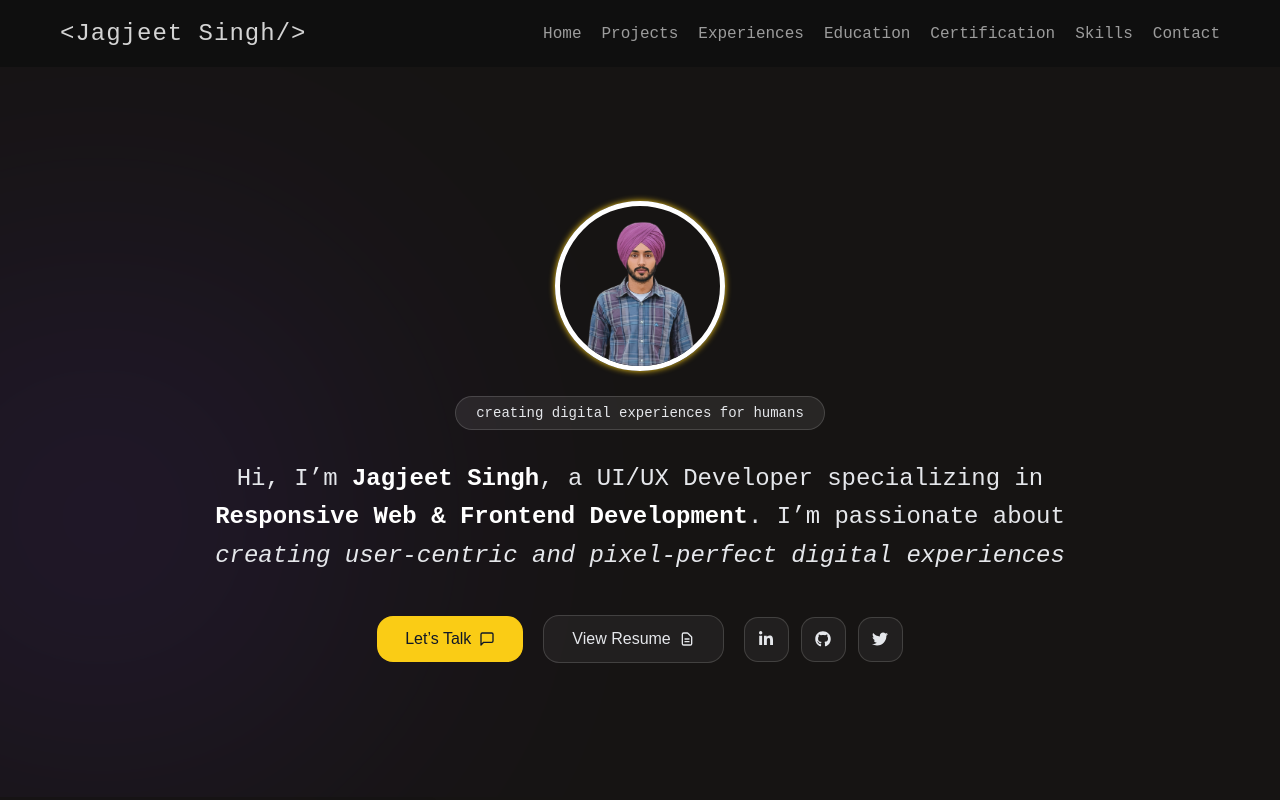
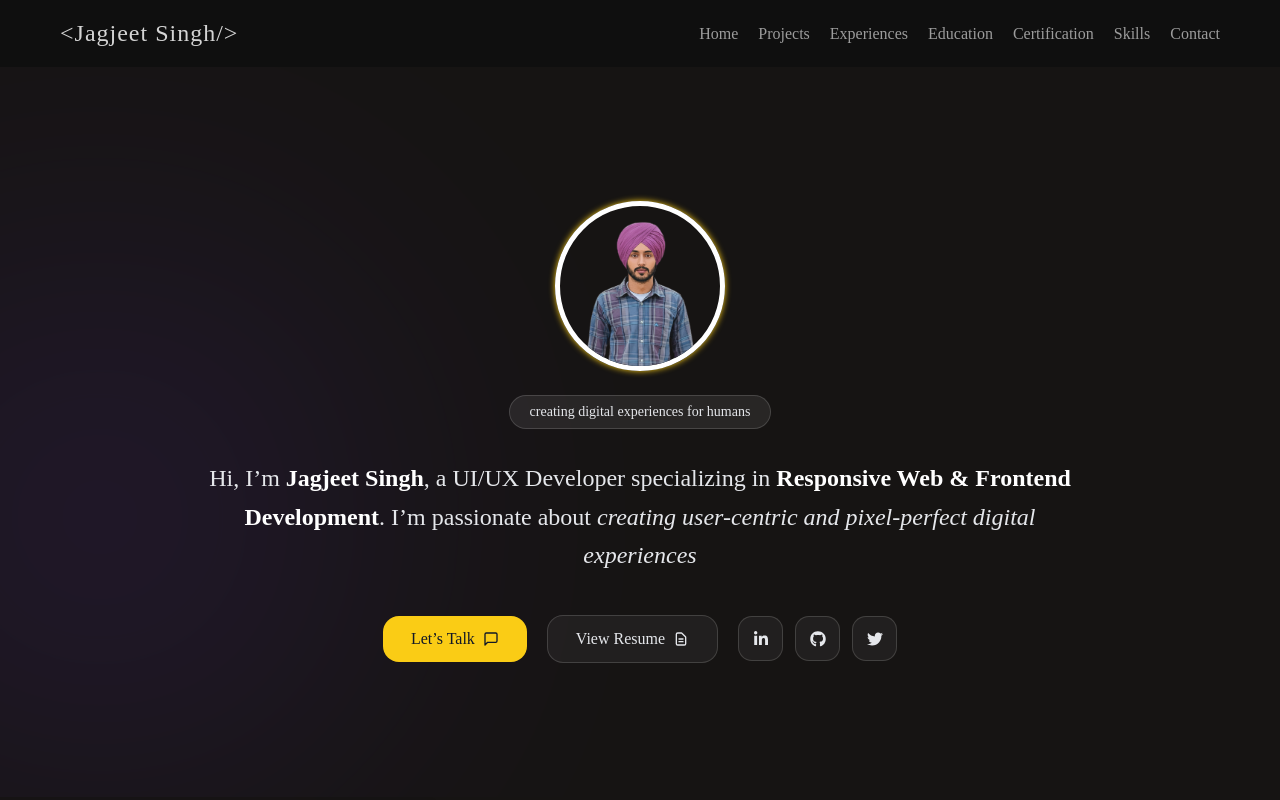
Before and after one commit to Jagjeet02/Portfolio, a React (Vite) app: page / in a window 1280 px wide. Shown: the top 800 px of the page. Built offline with nearby package versions, Linux system fonts and the light colour scheme.

Commit message:
ui updated

```diff
--- a/src/styles/_variable.scss
+++ b/src/styles/_variable.scss
@@ -3,10 +3,13 @@
         margin: 0;
         padding: 0;
         box-sizing: border-box;
+        // font-family: monospace, sans-serif;
+        font-family: "Poppins", "Poppins Fallback";
     }
 
     body {
-        font-family: Preahvihear, monospace, sans-serif;
+        // font-family: monospace, sans-serif;
+         font-family: "Poppins", "Poppins Fallback";
     }
 
     /* ===============================
```
